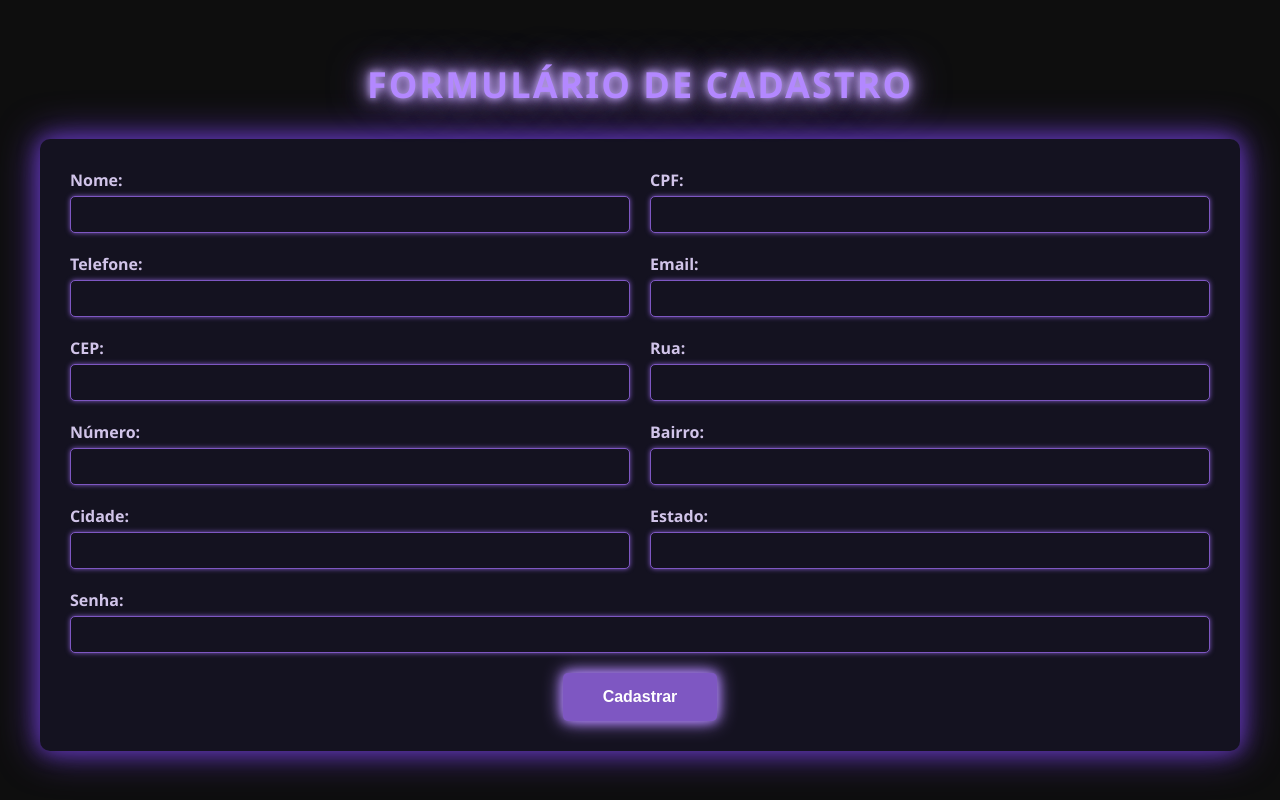
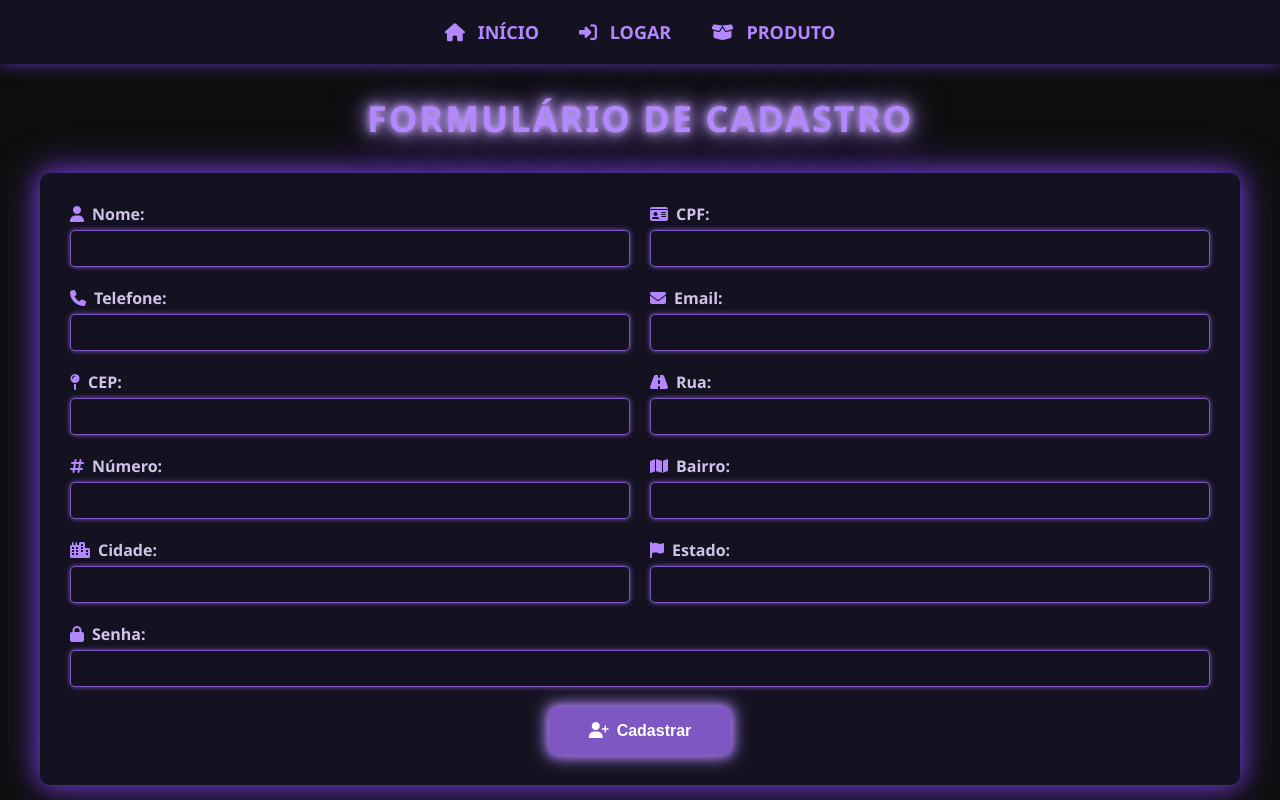
Before and after one commit to evilkau/api, a website: page index.html in a window 1280 px wide. Drawn offline with Linux system fonts and the light colour scheme.

Commit message:
Add files via upload

```diff
--- a/index.html
+++ b/index.html
@@ -3,6 +3,7 @@
 <head>
   <meta charset="UTF-8">
   <title>Cadastro de Usuário</title>
+  <link rel="stylesheet" href="https://cdnjs.cloudflare.com/ajax/libs/font-awesome/6.4.0/css/all.min.css">
   <style>
     * {
       box-sizing: border-box;
@@ -13,7 +14,41 @@
       color: #e0d4ff;
       font-family: 'Segoe UI', Tahoma, Geneva, Verdana, sans-serif;
       margin: 0;
-      padding: 30px;
+      padding: 0;
+    }
+
+    header {
+      background-color: #141220;
+      padding: 20px 0;
+      box-shadow: 0 0 15px #5e35b1;
+      margin-bottom: 30px;
+    }
+
+    .navbar ul {
+      list-style: none;
+      display: flex;
+      justify-content: center;
+      gap: 40px;
+      padding: 0;
+      margin: 0;
+    }
+
+    .navbar a {
+      text-decoration: none;
+      color: #b388ff;
+      font-weight: bold;
+      font-size: 18px;
+      text-transform: uppercase;
+      transition: color 0.3s;
+    }
+
+    .navbar a i {
+      margin-right: 8px;
+    }
+
+    .navbar a:hover {
+      color: #d1c4e9;
+      text-shadow: 0 0 10px #9575cd, 0 0 20px #9575cd;
     }
 
     h2 {
@@ -73,6 +108,11 @@
       margin-bottom: 5px;
     }
 
+    label i {
+      margin-right: 8px;
+      color: #b388ff;
+    }
+
     input {
       width: 100%;
       padding: 10px;
@@ -108,6 +148,10 @@
       transition: background-color 0.3s, box-shadow 0.3s;
     }
 
+    button i {
+      margin-right: 8px;
+    }
+
     button:hover {
       background-color: #9575cd;
       box-shadow: 0 0 18px #d1c4e9, 0 0 28px #d1c4e9;
@@ -115,65 +159,76 @@
   </style>
 </head>
 <body>
+
+  <header>
+    <nav class="navbar">
+      <ul>
+        <li><a href="/inicio"><i class="fas fa-home"></i> Início</a></li>
+        <li><a href="/login"><i class="fas fa-sign-in-alt"></i> Logar</a></li>
+        <li><a href="/produtos"><i class="fas fa-box-open"></i> Produto</a></li>
+      </ul>
+    </nav>
+  </header>
+
   <h2>Formulário de Cadastro</h2>
   <form action="/cadastrar" method="post">
     <div class="form-group">
-      <label for="nome">Nome:</label>
+      <label for="nome"><i class="fas fa-user"></i>Nome:</label>
       <input type="text" id="nome" name="nome">
     </div>
 
     <div class="form-group">
-      <label for="cpf">CPF:</label>
+      <label for="cpf"><i class="fas fa-id-card"></i>CPF:</label>
       <input type="text" id="cpf" name="cpf">
     </div>
 
     <div class="form-group">
-      <label for="telefone">Telefone:</label>
+      <label for="telefone"><i class="fas fa-phone"></i>Telefone:</label>
       <input type="tel" id="telefone" name="telefone">
     </div>
 
     <div class="form-group">
-      <label for="email">Email:</label>
+      <label for="email"><i class="fas fa-envelope"></i>Email:</label>
       <input type="email" id="email" name="email">
     </div>
 
     <div class="form-group">
-      <label for="cep">CEP:</label>
+      <label for="cep"><i class="fas fa-map-pin"></i>CEP:</label>
       <input type="text" id="cep" name="cep">
     </div>
 
     <div class="form-group">
-      <label for="rua">Rua:</label>
+      <label for="rua"><i class="fas fa-road"></i>Rua:</label>
       <input type="text" id="rua" name="rua">
     </div>
 
     <div class="form-group">
-      <label for="numero">Número:</label>
+      <label for="numero"><i class="fas fa-hashtag"></i>Número:</label>
       <input type="text" id="numero" name="numero">
     </div>
 
     <div class="form-group">
-      <label for="bairro">Bairro:</label>
+      <label for="bairro"><i class="fas fa-map"></i>Bairro:</label>
       <input type="text" id="bairro" name="bairro">
     </div>
 
     <div class="form-group">
-      <label for="cidade">Cidade:</label>
+      <label for="cidade"><i class="fas fa-city"></i>Cidade:</label>
       <input type="text" id="cidade" name="cidade">
     </div>
 
     <div class="form-group">
-      <label for="estado">Estado:</label>
+      <label for="estado"><i class="fas fa-flag"></i>Estado:</label>
       <input type="text" id="estado" name="estado">
     </div>
 
     <div class="form-group">
-      <label for="senha">Senha:</label>
+      <label for="senha"><i class="fas fa-lock"></i>Senha:</label>
       <input type="password" id="senha" name="senha">
     </div>
 
     <div class="form-group full-width">
-      <button type="submit">Cadastrar</button>
+      <button type="submit"><i class="fas fa-user-plus"></i>Cadastrar</button>
     </div>
   </form>
 </body>
```
